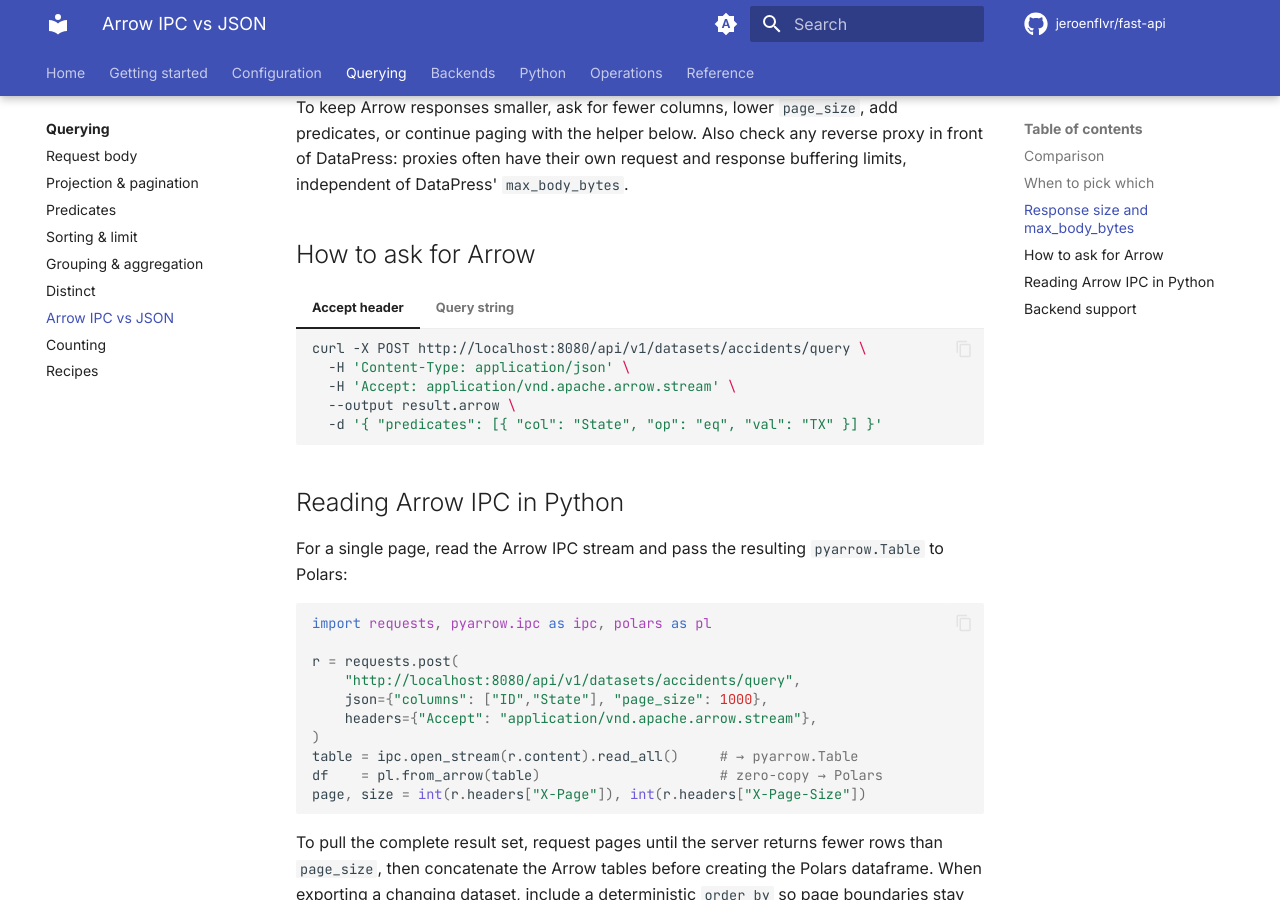
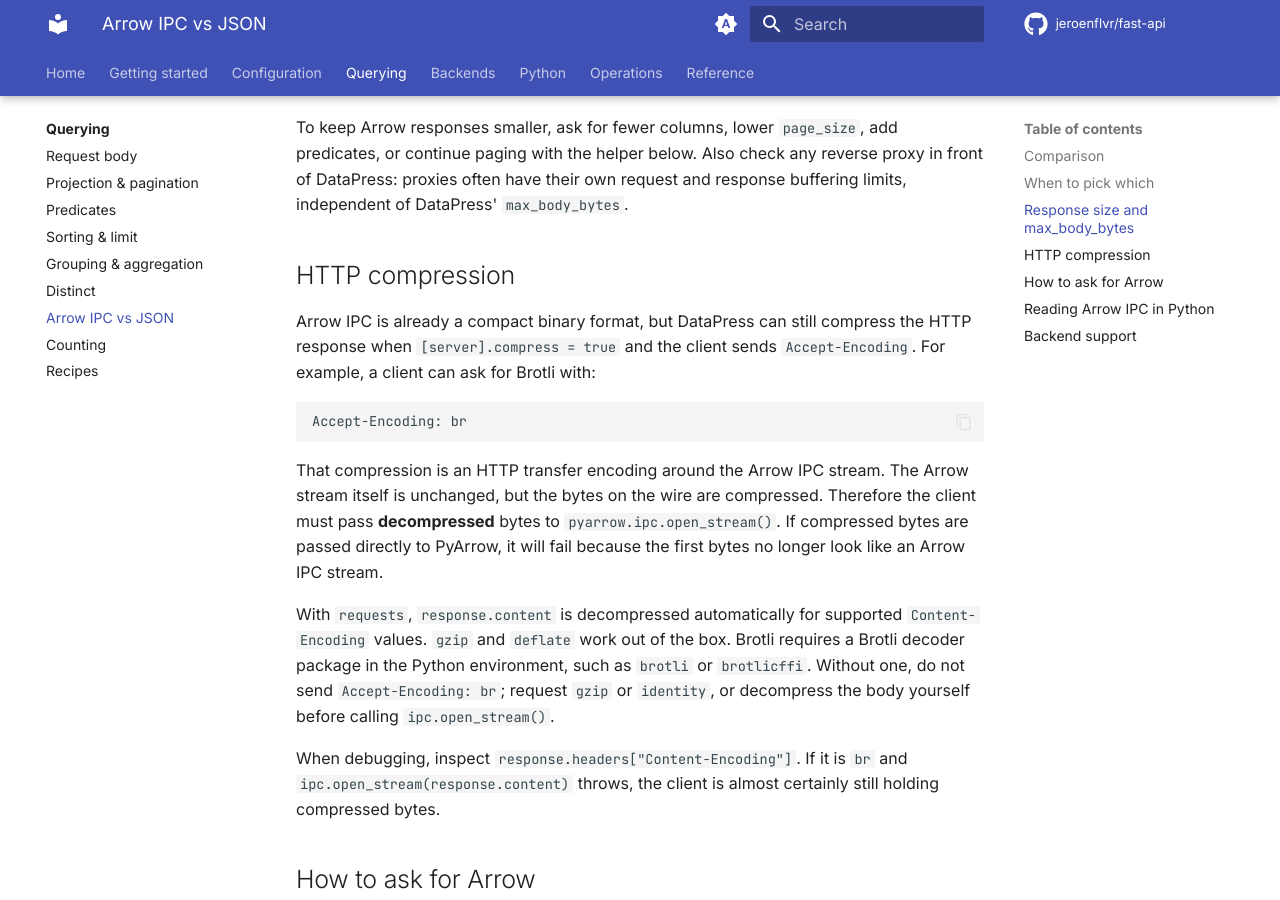
Before and after one commit to jeroenflvr/datapress, an MkDocs documentation site: the page built from docs/src/query/arrow-ipc.md, in a window 1280 px wide and 900 px high, scrolled down 2165 px. Built offline with MkDocs 1.6.1 and Material for MkDocs 9.7.7, drawn with Linux system fonts in a browser that asks for light colours; comment, search, counter and statistics services are not loaded; some of the changed text lies outside the part shown.

Commit message:
doc: clarify different compression handlers: gzip/deflate mostly handled automatically, brotli needs additional handling

````diff
--- a/docs/src/query/arrow-ipc.md
+++ b/docs/src/query/arrow-ipc.md
@@ -14,7 +14,7 @@ same predicates, same pagination — only the response encoding differs.
 | Types preserved     | JSON scalars only (`int`/`float`/`bool`/`string`); temporals stringified to ISO-8601 | Native Arrow types — `Int32`, `Timestamp(ns)`, `Decimal128`, dictionary, etc. retained end-to-end |
 | Page metadata       | In the body                                          | In headers: `X-Page`, `X-Page-Size`                                              |
 | Empty result        | `{ "data": [], "page": ..., "page_size": ... }`      | Valid stream with the schema message only, zero batches                          |
-| Compression         | Big win — JSON is text                               | Smaller starting point; gzip/zstd still help on wide / repetitive cols, brotli usually skipped |
+| Compression         | Big win — JSON is text                               | Smaller starting point; gzip/brotli/zstd can still help on wide / repetitive cols; clients must decode HTTP compression before handing bytes to Arrow |
 | Client cost         | `json.loads` + per-row dict construction             | `pyarrow.ipc.open_stream(...).read_all()` → zero-copy `pyarrow.Table`            |
 | Best for            | Small responses, browsers, ad-hoc `curl`, dashboards | Bulk data into Polars / pandas / DuckDB-on-the-client, ML feature pipelines      |
 
@@ -68,6 +68,35 @@ To keep Arrow responses smaller, ask for fewer columns, lower
 Also check any reverse proxy in front of DataPress: proxies often have
 their own request and response buffering limits, independent of
 DataPress' `max_body_bytes`.
+
+## HTTP compression
+
+Arrow IPC is already a compact binary format, but DataPress can still
+compress the HTTP response when `[server].compress = true` and the
+client sends `Accept-Encoding`. For example, a client can ask for
+Brotli with:
+
+```http
+Accept-Encoding: br
+```
+
+That compression is an HTTP transfer encoding around the Arrow IPC
+stream. The Arrow stream itself is unchanged, but the bytes on the wire
+are compressed. Therefore the client must pass **decompressed** bytes to
+`pyarrow.ipc.open_stream()`. If compressed bytes are passed directly to
+PyArrow, it will fail because the first bytes no longer look like an
+Arrow IPC stream.
+
+With `requests`, `response.content` is decompressed automatically for
+supported `Content-Encoding` values. `gzip` and `deflate` work out of
+the box. Brotli requires a Brotli decoder package in the Python
+environment, such as `brotli` or `brotlicffi`. Without one, do not send
+`Accept-Encoding: br`; request `gzip` or `identity`, or decompress the
+body yourself before calling `ipc.open_stream()`.
+
+When debugging, inspect `response.headers["Content-Encoding"]`. If it
+is `br` and `ipc.open_stream(response.content)` throws, the client is
+almost certainly still holding compressed bytes.
 
 ## How to ask for Arrow
 
@@ -138,10 +167,17 @@ def query_all_polars(
             response = session.post(
                 f"{base_url.rstrip('/')}/api/v1/datasets/{dataset}/query",
                 json=request_body,
-                headers={"Accept": ARROW},
+                headers={
+                    "Accept": ARROW,
+                    # Requires a Brotli decoder package for requests,
+                    # for example brotli or brotlicffi.
+                    "Accept-Encoding": "br",
+                },
             )
             response.raise_for_status()
 
+            # response.content must be decompressed before PyArrow sees it.
+            # requests does this for Brotli only when brotli/brotlicffi is installed.
             table = ipc.open_stream(response.content).read_all()
             tables.append(table)
 
````
